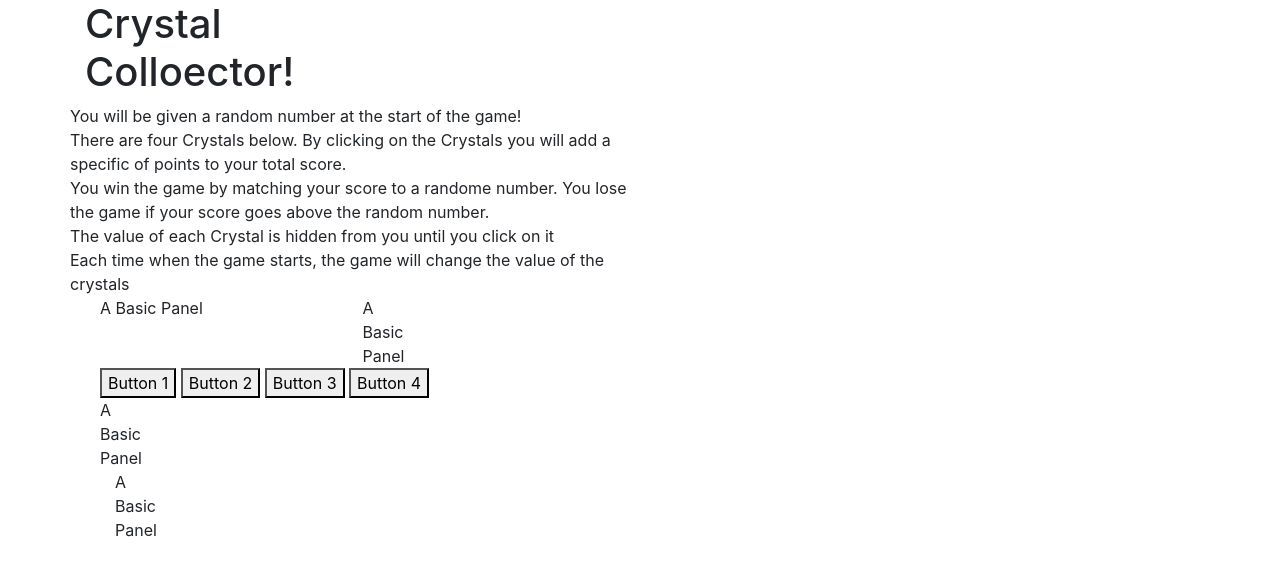
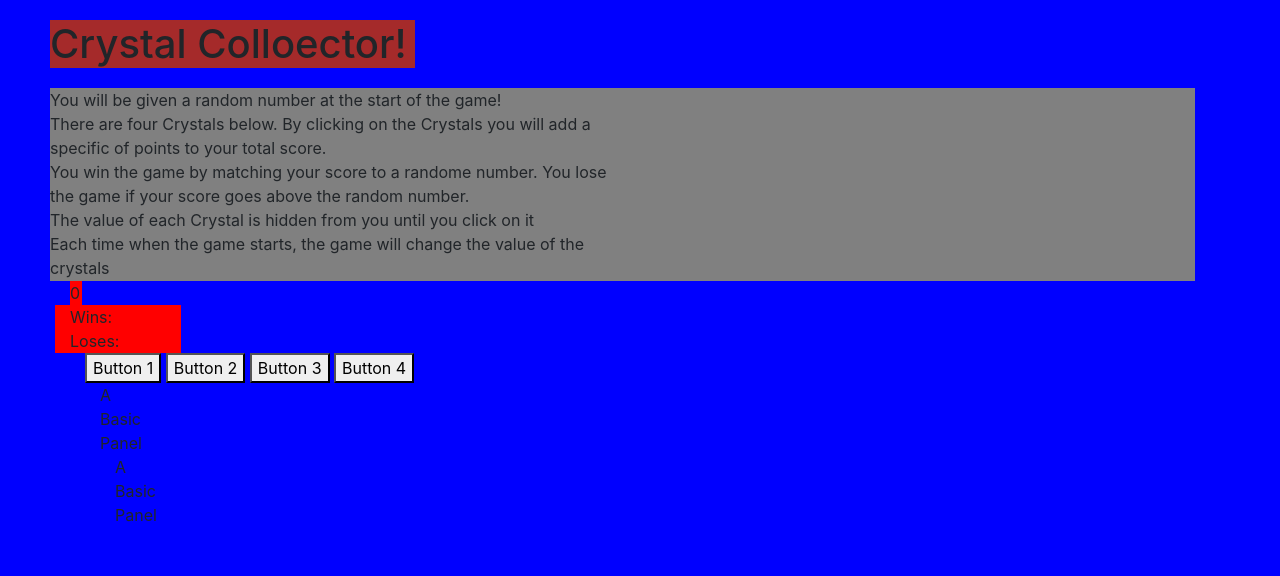
Before and after one commit to aodland/unit-4-game, a plain HTML site: page index.html in a window 1280 px wide. Drawn offline with nearby package versions, Linux system fonts and the light colour scheme.

Commit message:
started on css

```diff
--- a/assets/css/style.css
+++ b/assets/css/style.css
@@ -0,0 +1,21 @@
+body {
+    background: blue;
+}
+h1 {
+    background: brown;
+    margin: 20px;
+    margin-inline-start: -35px;
+}
+#row1 {
+    margin-inline-start: -35px;
+    background: gray;
+}
+#panel1 {
+    background: red;
+}
+#row2 {
+    background: red;
+}
+#col-md-3 {
+    background: red;
+}
--- a/index.html
+++ b/index.html
@@ -5,7 +5,7 @@
         <link rel="stylesheet" href="https://maxcdn.bootstrapcdn.com/bootstrap/4.0.0/css/bootstrap.min.css">
 
         <!-- Our own CSS stylesheet -->
-        <link rel="stylesheet" href="assets/css/styles.css" media="screen">
+        <link rel="stylesheet" href="assets/css/style.css" media="screen">
 
 <title>Crystal Collector!</title>
 
@@ -23,7 +23,7 @@
 
         </div>
     <div class="container">
-        <div class="row">
+        <div id="row1">
             <div class="col-md-6">
                 <div class="row">
                 You will be given a random number at the start of the game!
@@ -43,22 +43,27 @@
             </div>
             <div class="col-md-6">
 
+            </div>
+
         </div>
 
 
     </div>
-    <div class="container">
+    <div id="container1">
         <div class="row">
             <div class="col-md-3">
-                    <div class="panel panel-default">
-                        <div class="panel-body">A Basic Panel</div>
+                    <div id="panel1">
+                        <div class="panel-body">0</div>
                     </div>
 
 
             </div>
-        <div class="row">
-            <div class="col-md-1"><div class="panel panel-default">
-                <div class="panel-body">A Basic Panel</div>
+        <div id="row2">
+            <div class="col-md-1">
+                <div id="panel2">
+                <div class="panel-body">Wins:
+                    Loses:
+                </div>
                     </div>
             </div>
 
@@ -100,14 +105,14 @@
 
     </div>
     <div class="container">
-            <div class="row">
-                    <div class="col-md-3">
-                            <div class="col-md-1"><div class="panel panel-default">
-                                    <div class="panel-body">A Basic Panel</div>
-                                        </div>
+        <div class="row">
+            <div class="col-md-3">
+                    <div class="col-md-1"><div class="panel panel-default">
+                            <div class="panel-body">A Basic Panel</div>
+                                </div>
 
-                    </div>
-                </div>
+            </div>
+        </div>
     </div>
 </body>
 </html>
```
